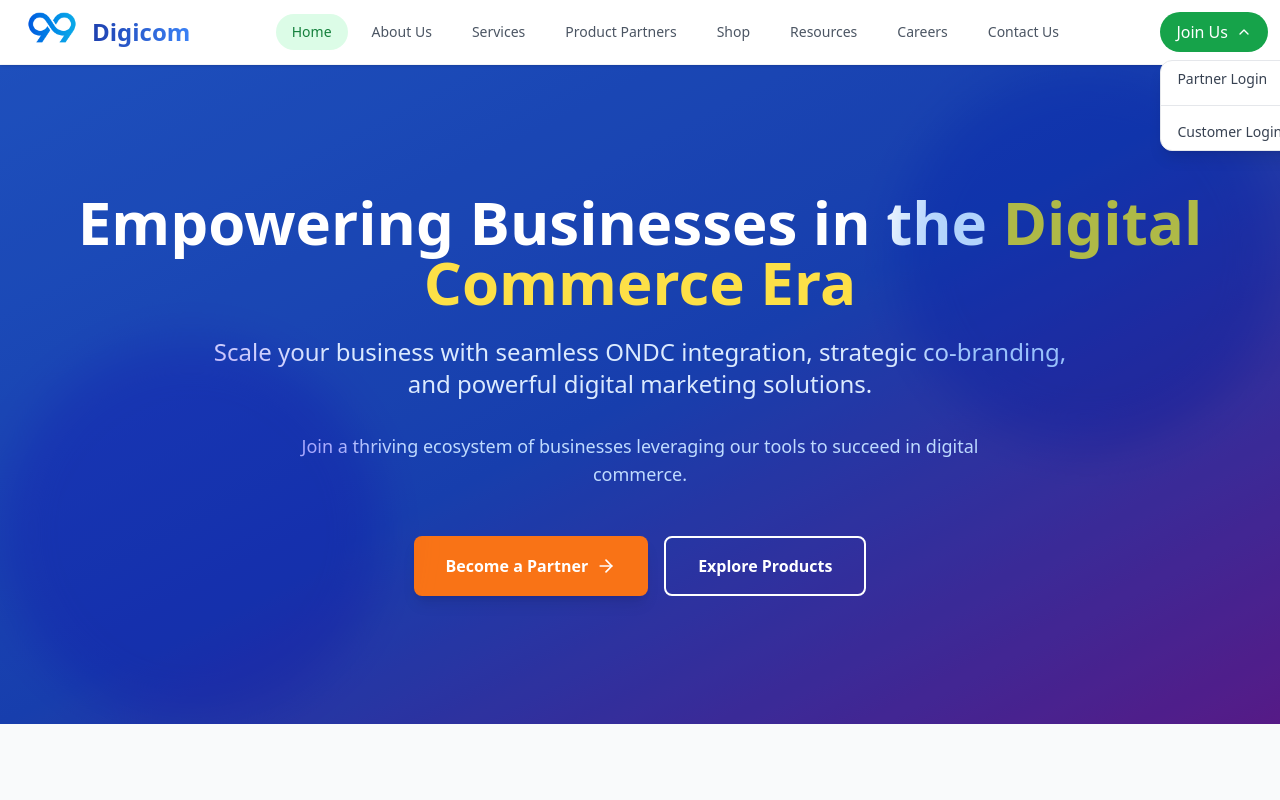
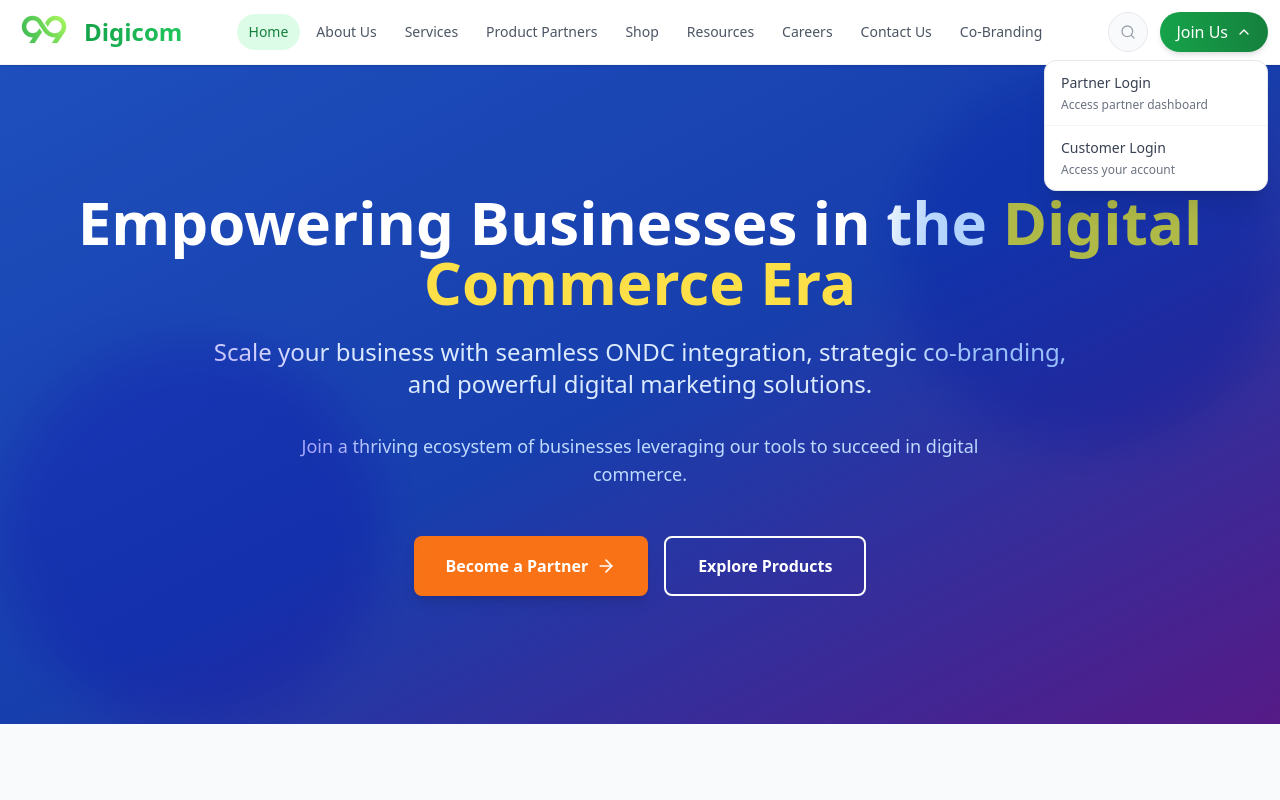
Before and after one commit to 99partners/digicomcom, a React (Vite) app: page / in a window 1280 px wide. Both pictures are taken after a click on the button "Join Us". Shown: the top 800 px of the page. Built offline with nearby package versions, Linux system fonts and the light colour scheme.

Commit message:
10th header logo

```diff
--- a/src/components/Header.jsx
+++ b/src/components/Header.jsx
@@ -1,14 +1,17 @@
-import { useState, useEffect, useRef } from "react";
-import { Link, useLocation } from "react-router-dom";
-import { Menu, X, ChevronDown } from "lucide-react";
-import logo from "./assets/99digicom.png"; // ✅ Make sure this path is correct relative to this file
+import { useState, useEffect, useRef } from "react"
+import { Link, useLocation } from "react-router-dom"
+import { Menu, X, ChevronDown, Search } from "lucide-react"
+import logo from "./assets/99digicom.png"
 
 const Header = () => {
-  const [isMenuOpen, setIsMenuOpen] = useState(false);
-  const [isDropdownOpen, setIsDropdownOpen] = useState(false);
-  const dropdownRef = useRef(null);
-  const location = useLocation();
-  const pathname = location.pathname;
+  const [isMenuOpen, setIsMenuOpen] = useState(false)
+  const [isDropdownOpen, setIsDropdownOpen] = useState(false)
+  const [searchQuery, setSearchQuery] = useState("")
+  const [isSearchExpanded, setIsSearchExpanded] = useState(false)
+  const dropdownRef = useRef(null)
+
+  const location = useLocation()
+  const pathname = location.pathname
 
   const navigation = [
     { name: "Home", href: "/" },
@@ -19,44 +22,54 @@ const Header = () => {
     { name: "Resources", href: "/resources" },
     { name: "Careers", href: "/careers" },
     { name: "Contact Us", href: "/contact" },
-  ];
-
-  const isActive = (href) => pathname === href;
+    { name: "Co-Branding", href: "/co-branding" },
+  ]
 
   useEffect(() => {
-    function handleClickOutside(event) {
+    const handleClickOutside = (event) => {
       if (dropdownRef.current && !dropdownRef.current.contains(event.target)) {
-        setIsDropdownOpen(false);
+        setIsDropdownOpen(false)
       }
     }
-    document.addEventListener("mousedown", handleClickOutside);
-    return () => document.removeEventListener("mousedown", handleClickOutside);
-  }, []);
+    document.addEventListener("mousedown", handleClickOutside)
+    return () => document.removeEventListener("mousedown", handleClickOutside)
+  }, [])
 
-  if (pathname === "/login") return null;
+  const isActive = (href) => pathname === href
+
+  const handleSearch = (e) => {
+    e.preventDefault()
+    if (searchQuery.trim()) {
+      console.log("Searching for:", searchQuery)
+    }
+  }
+
+  if (pathname === "/login") return null
 
   return (
     <header className="fixed top-0 left-0 right-0 bg-white/90 backdrop-blur-md shadow z-50 border-b border-gray-100">
-      <div className="max-w-7xl mx-auto px-3 flex items-center justify-between h-16">
-        {/* ✅ LOGO */}
-        <Link to="/" className="flex items-center space-x-0 group">
+      <div className="max-w-7xl mx-auto px-3 flex items-center justify-between h-16 min-w-0">
+        {/* Logo */}
+        <Link to="/" className="flex items-center space-x-2 group">
         <img
+
             src={logo}
-            alt="99digicom Logo"
-            className="h-20 w-auto object-contain"
+            alt="Digicom Logo"
+            className="h-16 w-auto object-contain"
             />
-          <span className="text-2xl font-bold bg-gradient-to-r from-blue-800 to-blue-500 bg-clip-text text-transparent group-hover:from-blue-500 group-hover:to-blue-800">
+
+          <span className="text-2xl font-bold bg-gradient-to-r from-green-600 to-green-500 bg-clip-text text-transparent group-hover:from-green-500 group-hover:to-green-600">
             Digicom
           </span>
         </Link>
 
         {/* Desktop Navigation */}
-        <nav className="hidden lg:flex items-center space-x-2">
+        <nav className="hidden lg:flex items-center space-x-1 flex-shrink-0">
           {navigation.map((item) => (
             <Link
               key={item.name}
               to={item.href}
-              className={`px-4 py-2 rounded-full text-sm font-medium transition-all ${
+              className={`px-3 py-2 rounded-full text-sm font-medium transition-all whitespace-nowrap ${
                 isActive(item.href)
                   ? "text-green-700 bg-green-100"
                   : "text-gray-600 hover:text-green-700 hover:bg-green-50"
@@ -67,57 +80,99 @@ const Header = () => {
           ))}
         </nav>
 
+        {/* Desktop Right Section */}
+        <div className="hidden lg:flex items-center space-x-3 flex-shrink-0">
+          {/* Search Bar */}
+          <div
+            className="relative"
+            onMouseEnter={() => setIsSearchExpanded(true)}
+            onMouseLeave={() => setIsSearchExpanded(false)}
+          >
+            <form onSubmit={handleSearch} className="relative">
+              <div className="relative flex items-center">
+                <div
+                  className={`flex items-center transition-all duration-300 ease-in-out ${
+                    isSearchExpanded ? "w-64" : "w-10"
+                  } h-10 bg-gray-50 hover:bg-gray-100 rounded-full border border-gray-200 hover:border-green-500`}
+                >
+                  <Search className="absolute left-3 h-4 w-4 text-gray-400 z-10" />
+                  <input
+                    type="text"
+                    placeholder="Search..."
+                    value={searchQuery}
+                    onChange={(e) => setSearchQuery(e.target.value)}
+                    className={`transition-all duration-300 ease-in-out border-0 bg-transparent focus:ring-0 focus:border-0 pl-10 pr-4 py-2 rounded-full ${
+                      isSearchExpanded ? "opacity-100 w-full" : "opacity-0 w-0"
+                    }`}
+                    style={{
+                      width: isSearchExpanded ? "100%" : "0",
+                      padding: isSearchExpanded ? "0.5rem 1rem 0.5rem 2.5rem" : "0",
+                    }}
+                  />
+                </div>
+              </div>
+            </form>
+          </div>
+
           {/* Join Us Dropdown */}
-        <div className="hidden lg:flex relative" ref={dropdownRef}>
+          <div className="relative" ref={dropdownRef}>
             <button
               onClick={() => setIsDropdownOpen(!isDropdownOpen)}
-            className="flex items-center space-x-2 px-4 py-2 bg-green-600 text-white rounded-full hover:bg-green-700 transition"
+              className="flex items-center space-x-2 px-4 py-2 bg-gradient-to-r from-green-600 to-green-700 text-white rounded-full hover:from-green-700 hover:to-green-800 transition-all duration-200 shadow-md hover:shadow-lg font-medium"
             >
               <span>Join Us</span>
               <ChevronDown
-              className={`h-4 w-4 transform transition ${
-                isDropdownOpen ? "rotate-180" : ""
-              }`}
+                className={`h-4 w-4 transform transition-transform duration-200 ${isDropdownOpen ? "rotate-180" : ""}`}
               />
             </button>
 
             {isDropdownOpen && (
-            <div className="absolute top-full left-0 mt-2 w-56 bg-white shadow-lg border border-gray-200 rounded-xl z-50">
+              <div className="absolute top-full right-0 mt-2 w-56 bg-white shadow-xl border border-gray-200 rounded-xl z-50 overflow-hidden">
                 <Link
-                to="/login"
+                  to="/login?type=partner"
                   onClick={() => setIsDropdownOpen(false)}
-                className="block px-4 py-2 hover:bg-green-50 text-sm text-gray-700"
+                  className="block px-4 py-3 hover:bg-green-50 text-sm text-gray-700 hover:text-green-700 transition-colors border-b border-gray-100 last:border-b-0"
                 >
-                Partner Login
+                  <div className="font-medium">Partner Login</div>
+                  <div className="text-xs text-gray-500 mt-1">Access partner dashboard</div>
                 </Link>
-              <div className="border-t my-2" />
                 <Link
-                to="/login"
+                  to="/login?type=customer"
                   onClick={() => setIsDropdownOpen(false)}
-                className="block px-4 py-2 hover:bg-green-50 text-sm text-gray-700"
+                  className="block px-4 py-3 hover:bg-green-50 text-sm text-gray-700 hover:text-green-700 transition-colors"
                 >
-                Customer Login
+                  <div className="font-medium">Customer Login</div>
+                  <div className="text-xs text-gray-500 mt-1">Access your account</div>
                 </Link>
               </div>
             )}
           </div>
+        </div>
 
         {/* Mobile Menu Button */}
-        <button
-          onClick={() => setIsMenuOpen(!isMenuOpen)}
-          className="lg:hidden p-2 text-gray-600 hover:text-green-700"
-        >
-          {isMenuOpen ? (
-            <X className="h-6 w-6" />
-          ) : (
-            <Menu className="h-6 w-6" />
-          )}
+        <button onClick={() => setIsMenuOpen(!isMenuOpen)} className="lg:hidden p-2 text-gray-600 hover:text-green-700">
+          {isMenuOpen ? <X className="h-6 w-6" /> : <Menu className="h-6 w-6" />}
         </button>
       </div>
 
       {/* Mobile Navigation */}
       {isMenuOpen && (
         <div className="lg:hidden bg-white shadow-md px-4 pt-4 pb-6 space-y-2">
+          <div className="mb-4">
+            <form onSubmit={handleSearch} className="relative">
+              <div className="relative">
+                <Search className="absolute left-3 top-1/2 transform -translate-y-1/2 h-4 w-4 text-gray-400" />
+                <input
+                  type="text"
+                  placeholder="Search..."
+                  value={searchQuery}
+                  onChange={(e) => setSearchQuery(e.target.value)}
+                  className="pl-10 pr-4 py-2 w-full rounded-lg border-gray-200 focus:border-green-500 focus:ring-green-500"
+                />
+              </div>
+            </form>
+          </div>
+
           {navigation.map((item) => (
             <Link
               key={item.name}
@@ -133,29 +188,22 @@ const Header = () => {
             </Link>
           ))}
 
-          {/* Mobile Join Us */}
           <div className="mt-4 border-t pt-4">
-            <div className="text-sm font-semibold text-gray-600 uppercase mb-2">
-              Join Us
-            </div>
+            <div className="text-sm font-semibold text-gray-600 uppercase mb-2">Join Us</div>
             <div>
-              <div className="text-xs text-green-600 uppercase mb-1">
-                Partner
-              </div>
+              <div className="text-xs text-green-600 uppercase mb-1">Partner</div>
               <Link
-                to="/login"
+                to="/login?type=partner"
                 onClick={() => setIsMenuOpen(false)}
-                className="block px-4 py-2 bg-green-50 rounded-lg text-sm text-gray-700 hover:bg-green-100"
+                className="block px-4 py-2 bg-green-50 rounded-lg text-sm text-gray-700 hover:bg-green-100 mb-2"
               >
                 Partner Login
               </Link>
             </div>
-            <div className="mt-3">
-              <div className="text-xs text-green-600 uppercase mb-1">
-                Customer
-              </div>
+            <div>
+              <div className="text-xs text-green-600 uppercase mb-1">Customer</div>
               <Link
-                to="/login"
+                to="/login?type=customer"
                 onClick={() => setIsMenuOpen(false)}
                 className="block px-4 py-2 bg-green-50 rounded-lg text-sm text-gray-700 hover:bg-green-100"
               >
@@ -166,7 +214,7 @@ const Header = () => {
         </div>
       )}
     </header>
-  );
-};
+  )
+}
 
-export default Header;
+export default Header
```
Also changed, not shown: src/components/assets/99digicom.png. Lines whose indentation alone changed are shown as unchanged.
